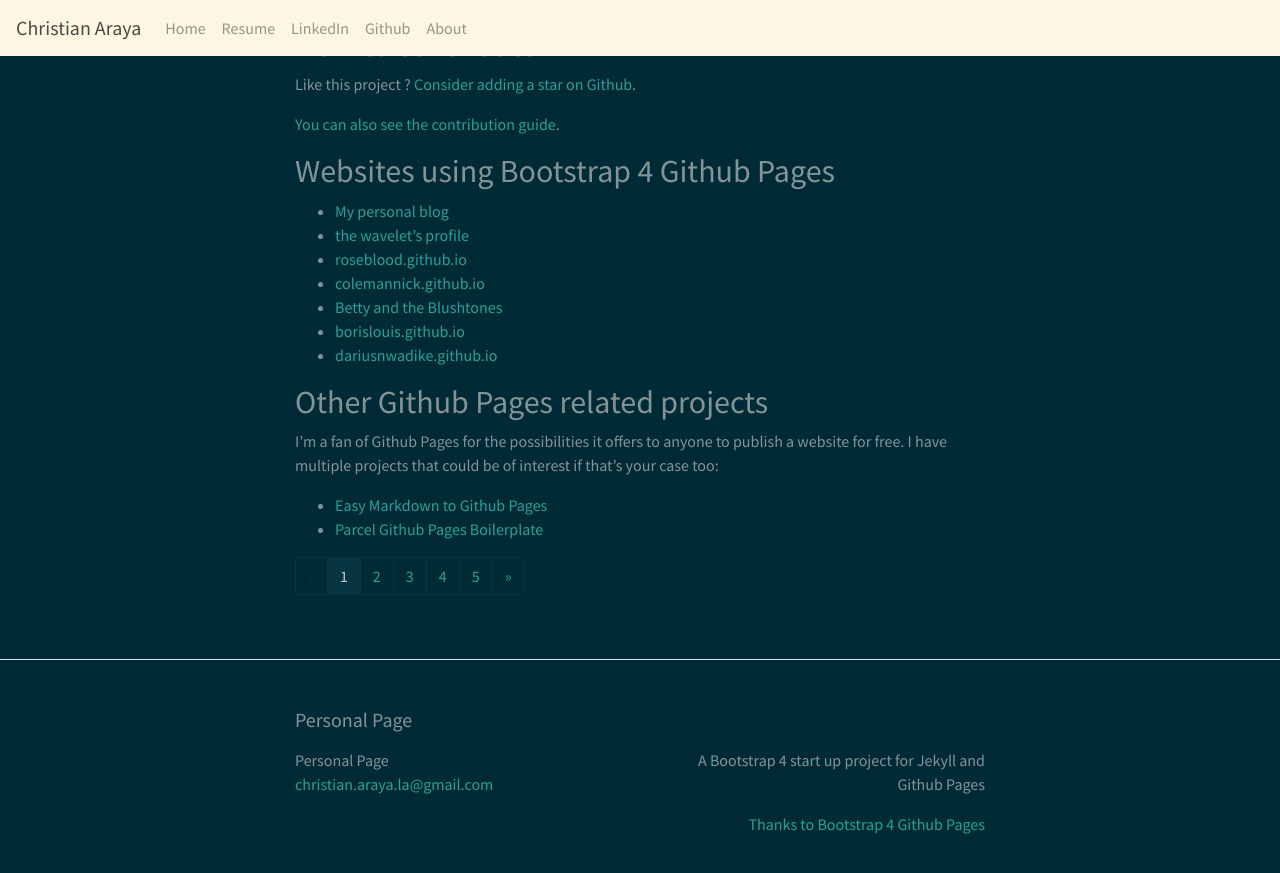
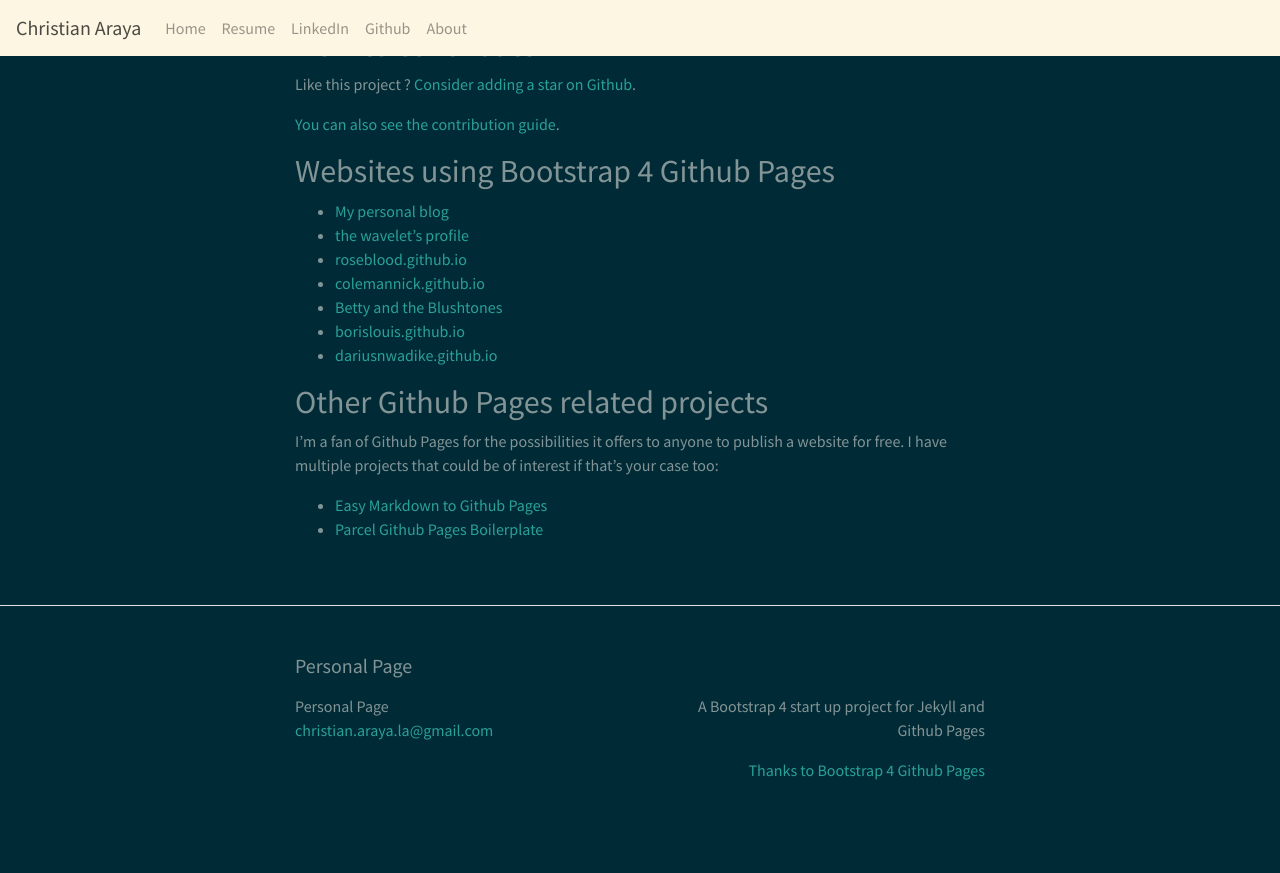
Before and after one commit to christian-araya/christian-araya.github.io, a Jekyll site: the page built from index.md, in a window 1280 px wide and 900 px high, scrolled down 2454 px. Shown: the top 873 px of the window. Built offline with Jekyll 4.4.1, drawn with Linux system fonts in a browser that asks for light colours; after the commit the page ends 3300 px from its top, so only the background shows below that.

Commit message:
Update home.html

```diff
--- a/_layouts/home.html
+++ b/_layouts/home.html
@@ -41,32 +41,5 @@ layout: default
     <p class="rss-subscribe">subscribe <a href="{{ "/feed.xml" | relative_url }}">via RSS</a></p>
   {%- endif -%}
 
-  <div>
-  <ul class="pagination">
-    <li class="page-item disabled">
-      <a class="page-link" href="#">&laquo;</a>
-    </li>
-    <li class="page-item active">
-      <a class="page-link" href="#">1</a>
-    </li>
-    <li class="page-item">
-      <a class="page-link" href="#">2</a>
-    </li>
-    <li class="page-item">
-      <a class="page-link" href="#">3</a>
-    </li>
-    <li class="page-item">
-      <a class="page-link" href="#">4</a>
-    </li>
-    <li class="page-item">
-      <a class="page-link" href="#">5</a>
-    </li>
-    <li class="page-item">
-      <a class="page-link" href="#">&raquo;</a>
-    </li>
-  </ul>
-</div>
-
-
 
 </div>
```
